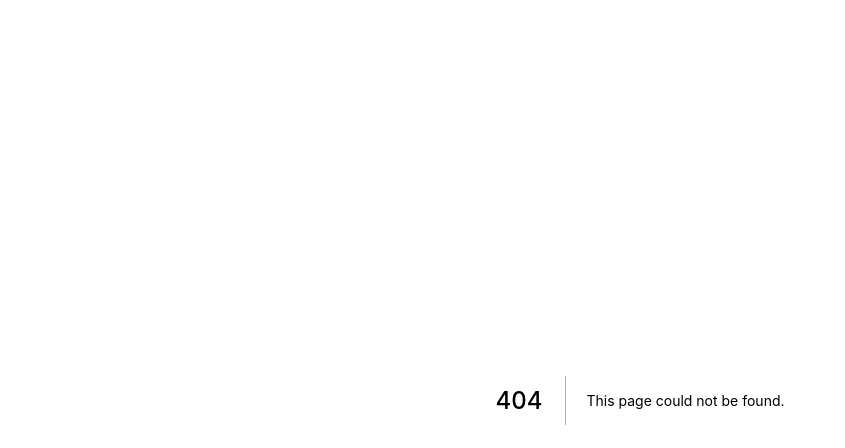
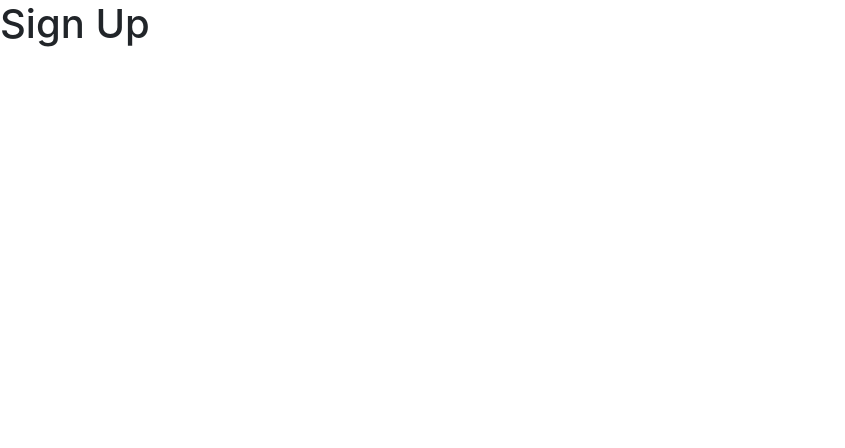
Before and after one commit to stefian/microservices-market, a Next.js app in the folder client/: page /auth/signup in a window 1280 px wide. Before the commit this address had no page. Shown: the top 448 px of the page, without its empty margins (0-845 px from the left). Built offline with nearby package versions, Linux system fonts and the light colour scheme.

Commit message:
+ auth/signup.js # the signup form

```diff
--- /dev/null
+++ b/client/pages/auth/signup.js
@@ -0,0 +1,5 @@
+export default () => {
+  return <form>
+    <h1>Sign Up</h1>
+  </form>;
+};
```
